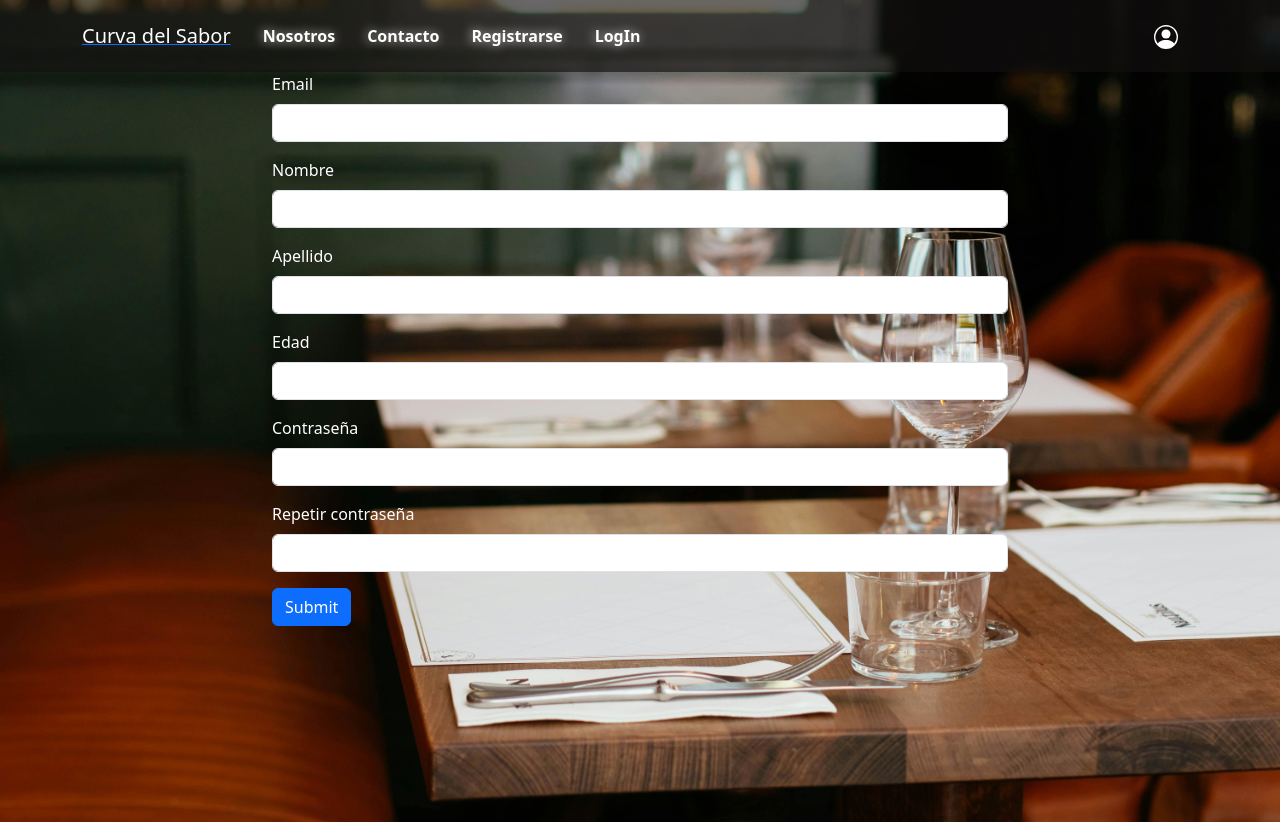
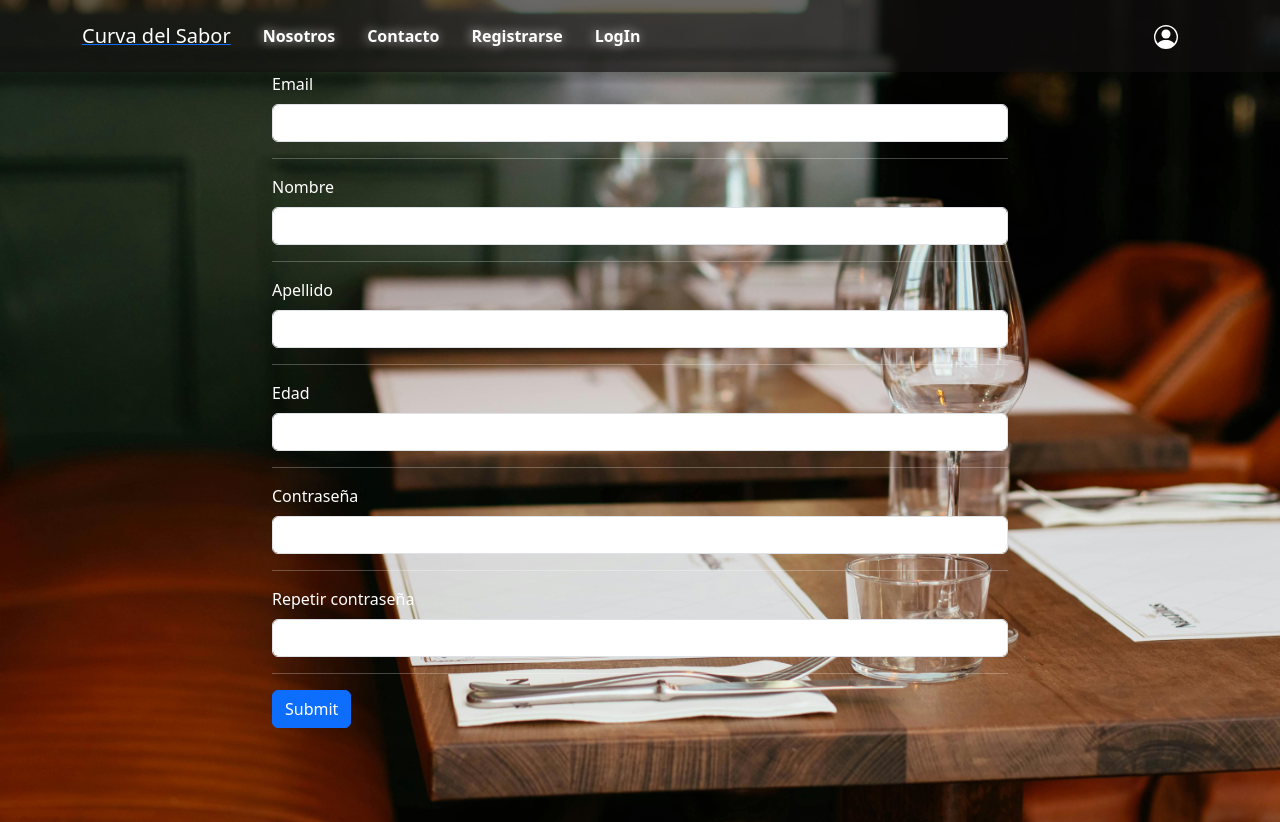
Before and after one commit to Darko912/Com61i-Proyecto-3-grupo-unico, a React (Vite) app: page /register in a window 1280 px wide. Shown: the top 822 px of the page. Built offline with nearby package versions, Linux system fonts and the light colour scheme.

Commit message:
arreglitos al login

```diff
--- a/src/pages/RegisterPage.jsx
+++ b/src/pages/RegisterPage.jsx
@@ -98,6 +98,7 @@ const RegisterPage = () => {
               )}
               <div id="emailHelp" className="form-text"></div>
             </div>
+            <hr />
             <div className="mb-3">
               <label htmlFor="name" className="form-label">
                 Nombre
@@ -129,6 +130,7 @@ const RegisterPage = () => {
                 <p className="alertas">{messages.namePatternError}</p>
               )}
             </div>
+            <hr />
             <div className="mb-3">
               <label htmlFor="name" className="form-label">
                 Apellido
@@ -160,6 +162,7 @@ const RegisterPage = () => {
                 <p className="alertas">{messages.lastNamePatternError}</p>
               )}
             </div>
+            <hr />
             <div className="mb-3">
               <label htmlFor="name" className="form-label">
                 Edad
@@ -194,6 +197,7 @@ const RegisterPage = () => {
                 <p className="alertas">{messages.agePatternError}</p>
               )}
             </div>
+            <hr />
             <div className="mb-3">
               <label htmlFor="exampleInputPassword1" className="form-label">
                 Contraseña
@@ -224,6 +228,7 @@ const RegisterPage = () => {
                 <p className="alertas">{messages.pwPatternError}</p>
               )}
             </div>
+            <hr />
             <div className="mb-3">
               <label htmlFor="exampleInputPassword1" className="form-label">
                 Repetir contraseña
@@ -242,7 +247,7 @@ const RegisterPage = () => {
                 onChange={handleChange}
               />
             </div>
-
+            <hr />
             <button type="submit" className="btn btn-primary">
               Submit
             </button>
```
